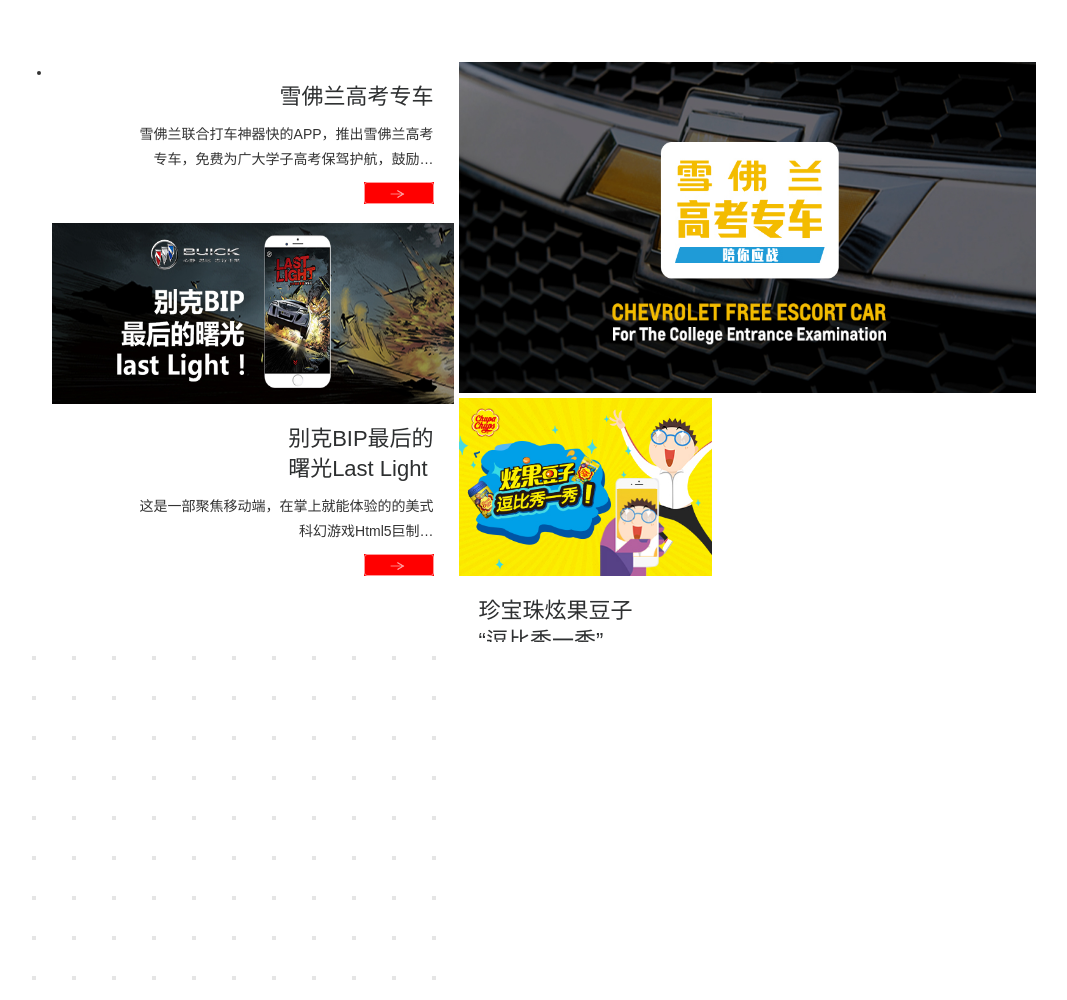
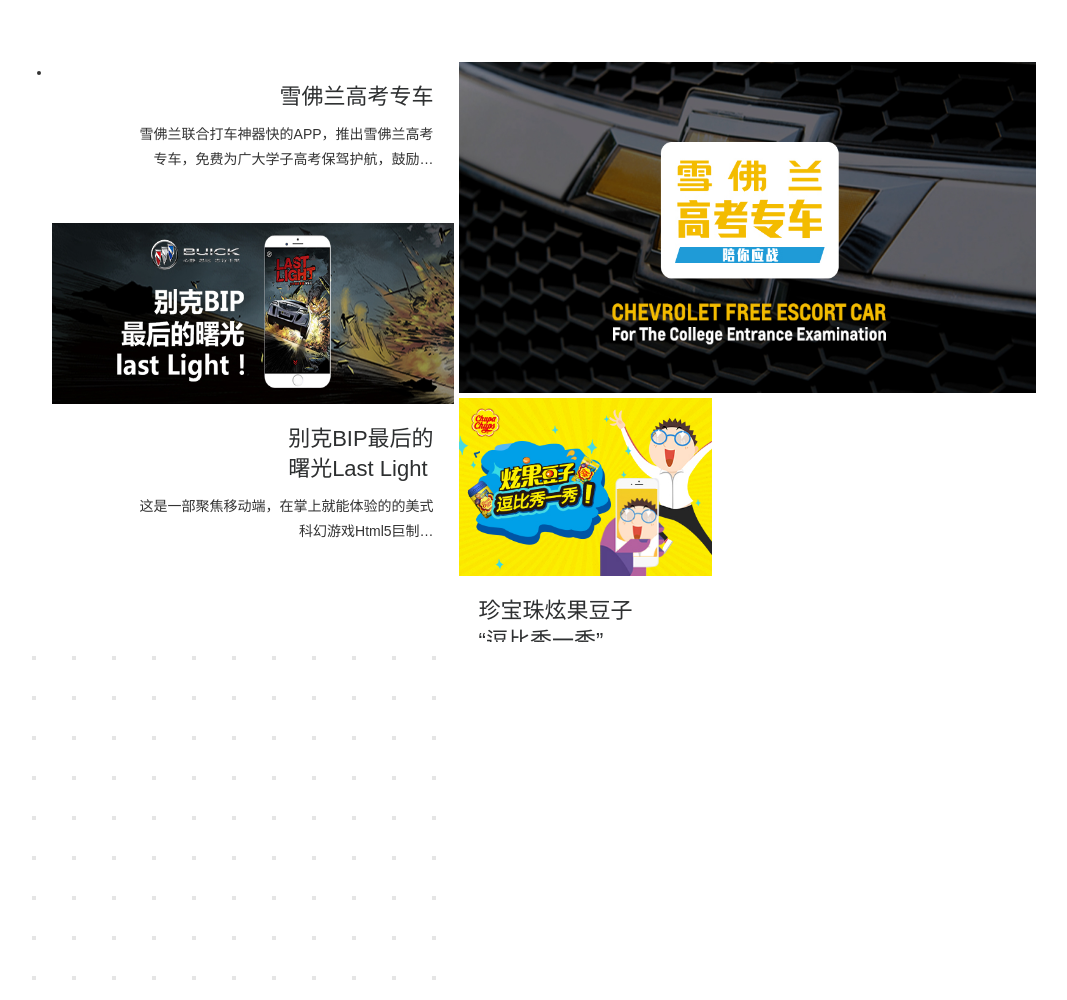
Before and after one commit to mcl950121/HYLZ, a website: page app/views/new_file.html in a window 1280 px wide. Shown: the top 1000 px of the page, without its empty margins (116-1183 px from the left). Drawn offline with nearby package versions, Linux system fonts and the light colour scheme; files that its build step writes are made by us from their sources; files whose address does not match are found by name.

Commit message:
hjm add
two

```diff
--- a/app/styles/main.css
+++ b/app/styles/main.css
@@ -5,7 +5,6 @@
 	top: 0;
 	position: absolute;
 }
-
 .carousel {
 	width: 100%;
 	height: 580px;
@@ -95,7 +94,7 @@
 	height: 22px;
 	margin: 10px 20px 20px;
 	float: right;
-	background: red;
+	/*background: red;*/
 }
 
 @-webkit-keyframes 'aaa' {
```
Also changed, not shown: app/views/main.html (+1 -1 lines).
